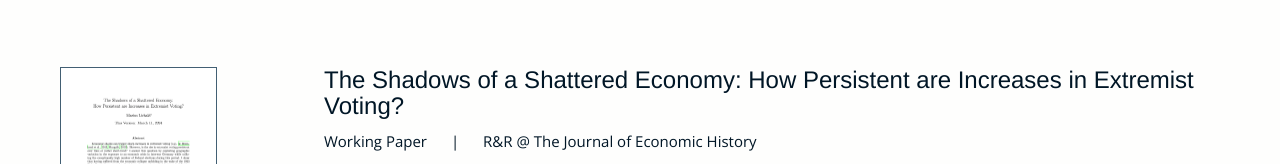
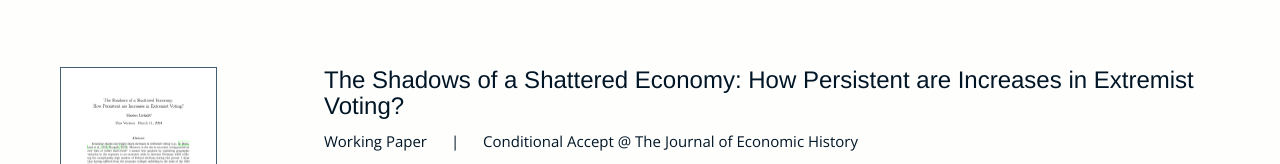
Before and after one commit to maliedvp/maliedvp.github.io, a plain HTML site: page index.html in a window 1280 px wide. Shown: the part 2240-2404 px from the top of the page. Drawn offline with nearby package versions, Linux system fonts and the light colour scheme; files whose address does not match are found by name.

Commit message:
conditional accept for jeh

```diff
--- a/index.html
+++ b/index.html
@@ -188,7 +188,7 @@
         <span style="margin-right: 20px;"></span>
         |
         <span style="margin-right: 20px;"></span>
-        R&R @ The Journal of Economic History
+        Conditional Accept @ The Journal of Economic History
       </p>
       <p>Economic shocks can trigger increases in extremist voting. I examine whether such effects are persistent or short-lived by leveraging the high frequency of federal elections in interwar Germany within a generalized differences-in-differences framework. Exploiting geographic variation in exposure to the economic crisis following the 1923 Ruhr Occupation, my findings indicate a temporary four-percentage-point increase in left-wing extremist voting. This increase faded within eight months and was accompanied by a differential decline in far-right voting and a surge in invalid ballots. Additional results suggest that later economic shocks revived previously diminished effects.</p>
     </div>
```
